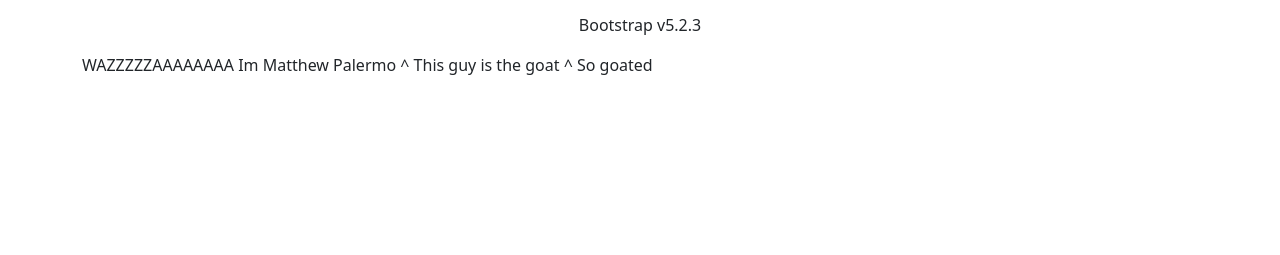
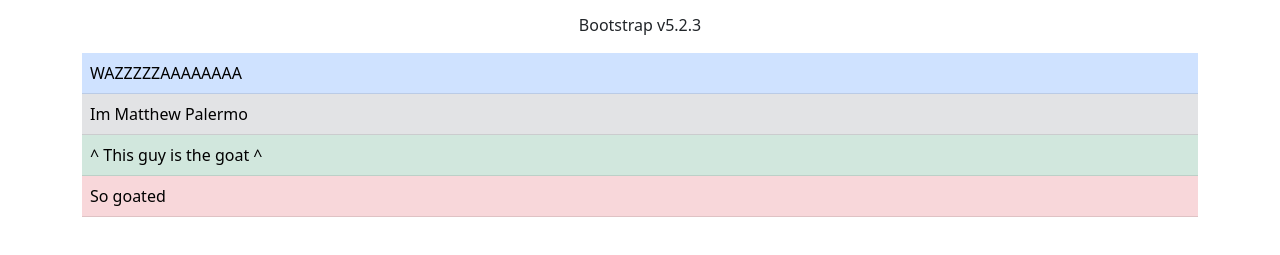
Before and after one commit to PalermoMatthew/webprog-CS251-IT253-bootstrap-template, a plain HTML site: page home/index.html in a window 1280 px wide. Shown: the part 193-448 px from the top of the page. Drawn offline with nearby package versions, Linux system fonts and the light colour scheme.

Commit message:
add styling to the table

```diff
--- a/home/index.html
+++ b/home/index.html
@@ -48,18 +48,20 @@
         <script src="js/scripts.js"></script>
 
         <div class="container">
-            <tr>
+            <table class="table">
+            <tr class="table-primary">
                 <td>WAZZZZZAAAAAAAA</td>
             </tr>
-            <tr>
+            <tr class="table-secondary">
                 <td>Im Matthew Palermo</td>
             </tr>
-            <tr>
+            <tr class="table-success">
                 <td>^ This guy is the goat ^</td>
             </tr>
-            <tr>
+            <tr class="table-danger">
                 <td>So goated</td>
             </tr>
+            </table>
         </div>
     </body>
 </html>
```
